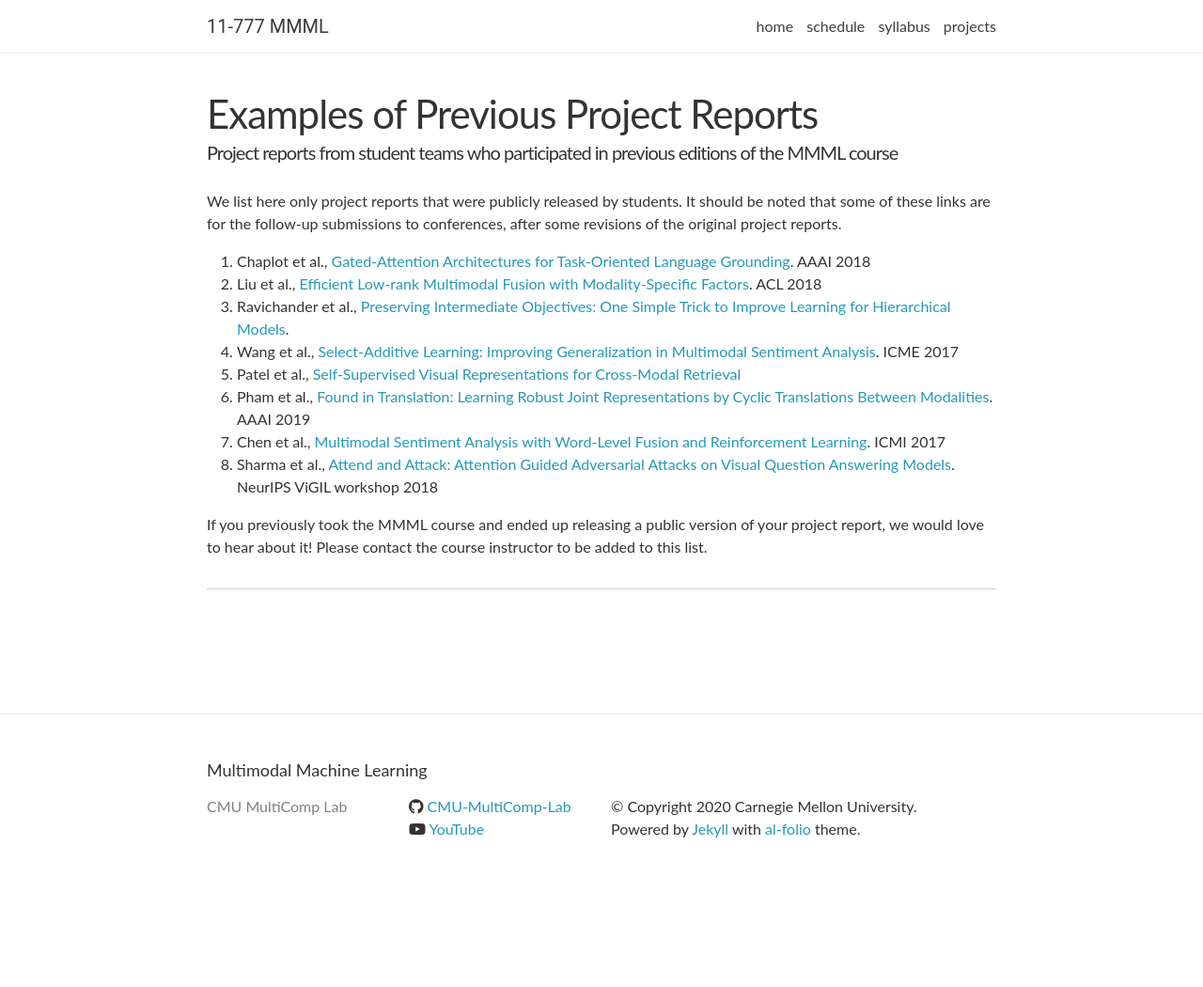
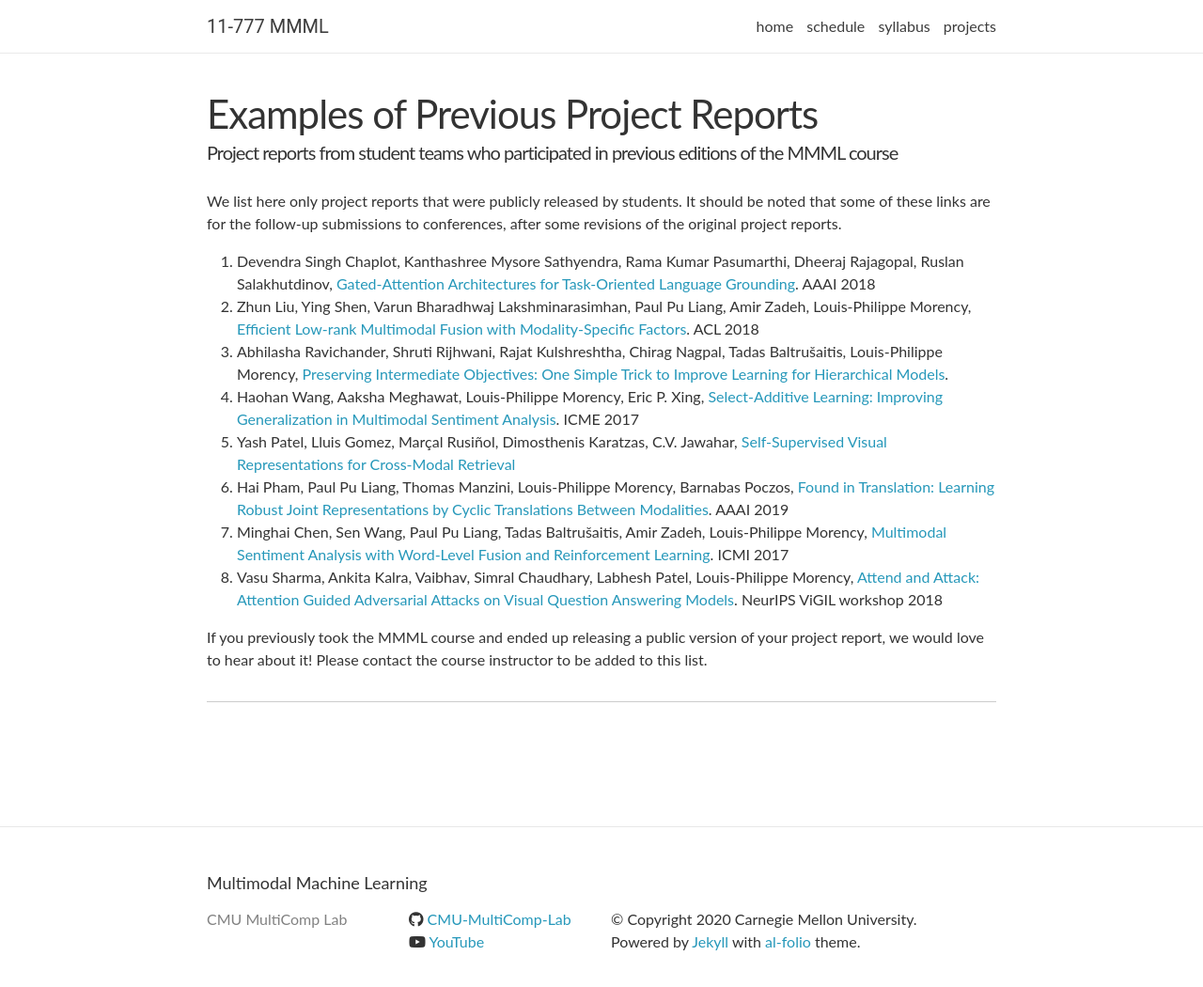
Before and after one commit to CMU-MultiComp-Lab/mmml-course, a Jekyll site: the page built from _pages/projects.md, in a window 1280 px wide and 1075 px high. Shown: the top 1050 px of the window at 94% size. Built offline with Jekyll 4.4.1, drawn with Linux system fonts in a browser that asks for light colours; nearby versions of some CDN libraries; comment, search, counter and statistics services are not loaded.

Commit message:
Update projects.md

```diff
--- a/_pages/projects.md
+++ b/_pages/projects.md
@@ -7,14 +7,14 @@ description: Project reports from student teams who participated in previous edi
 
 We list here only project reports that were publicly released by students. It should be noted that some of these links are for the follow-up submissions to conferences, after some revisions of the original project reports.
 
-1. Chaplot et al., [Gated-Attention Architectures for Task-Oriented Language Grounding](https://arxiv.org/abs/1706.07230). AAAI 2018
-2. Liu et al., [Efficient Low-rank Multimodal Fusion with Modality-Specific Factors](https://arxiv.org/abs/1806.00064). ACL 2018
-3. Ravichander et al., [Preserving Intermediate Objectives: One Simple Trick to Improve Learning for Hierarchical Models](https://arxiv.org/abs/1706.07867).
-4. Wang et al., [Select-Additive Learning: Improving Generalization in Multimodal Sentiment Analysis](https://arxiv.org/abs/1609.05244). ICME 2017
-5. Patel et al., [Self-Supervised Visual Representations for Cross-Modal Retrieval](https://arxiv.org/abs/1902.00378)
-6. Pham et al., [Found in Translation: Learning Robust Joint Representations by Cyclic Translations Between Modalities](https://arxiv.org/abs/1812.07809). AAAI 2019
-7. Chen et al., [Multimodal Sentiment Analysis with Word-Level Fusion and Reinforcement Learning](https://arxiv.org/abs/1802.00924). ICMI 2017
-8. Sharma et al., [Attend and Attack: Attention Guided Adversarial Attacks on Visual Question Answering Models](https://nips2018vigil.github.io/static/papers/accepted/33.pdf). NeurIPS ViGIL workshop 2018
+1. Devendra Singh Chaplot, Kanthashree Mysore Sathyendra, Rama Kumar Pasumarthi, Dheeraj Rajagopal, Ruslan Salakhutdinov, [Gated-Attention Architectures for Task-Oriented Language Grounding](https://arxiv.org/abs/1706.07230). AAAI 2018
+2. Zhun Liu, Ying Shen, Varun Bharadhwaj Lakshminarasimhan, Paul Pu Liang, Amir Zadeh, Louis-Philippe Morency, [Efficient Low-rank Multimodal Fusion with Modality-Specific Factors](https://arxiv.org/abs/1806.00064). ACL 2018
+3. Abhilasha Ravichander, Shruti Rijhwani, Rajat Kulshreshtha, Chirag Nagpal, Tadas Baltrušaitis, Louis-Philippe Morency, [Preserving Intermediate Objectives: One Simple Trick to Improve Learning for Hierarchical Models](https://arxiv.org/abs/1706.07867).
+4. Haohan Wang, Aaksha Meghawat, Louis-Philippe Morency, Eric P. Xing, [Select-Additive Learning: Improving Generalization in Multimodal Sentiment Analysis](https://arxiv.org/abs/1609.05244). ICME 2017
+5. Yash Patel, Lluis Gomez, Marçal Rusiñol, Dimosthenis Karatzas, C.V. Jawahar, [Self-Supervised Visual Representations for Cross-Modal Retrieval](https://arxiv.org/abs/1902.00378)
+6. Hai Pham, Paul Pu Liang, Thomas Manzini, Louis-Philippe Morency, Barnabas Poczos, [Found in Translation: Learning Robust Joint Representations by Cyclic Translations Between Modalities](https://arxiv.org/abs/1812.07809). AAAI 2019
+7. Minghai Chen, Sen Wang, Paul Pu Liang, Tadas Baltrušaitis, Amir Zadeh, Louis-Philippe Morency, [Multimodal Sentiment Analysis with Word-Level Fusion and Reinforcement Learning](https://arxiv.org/abs/1802.00924). ICMI 2017
+8. Vasu Sharma, Ankita Kalra, Vaibhav, Simral Chaudhary, Labhesh Patel, Louis-Philippe Morency, [Attend and Attack: Attention Guided Adversarial Attacks on Visual Question Answering Models](https://nips2018vigil.github.io/static/papers/accepted/33.pdf). NeurIPS ViGIL workshop 2018
 
 If you previously took the MMML course and ended up releasing a public version of your project report, we would love to hear about it! Please contact the course instructor to be added to this list.
 
```
